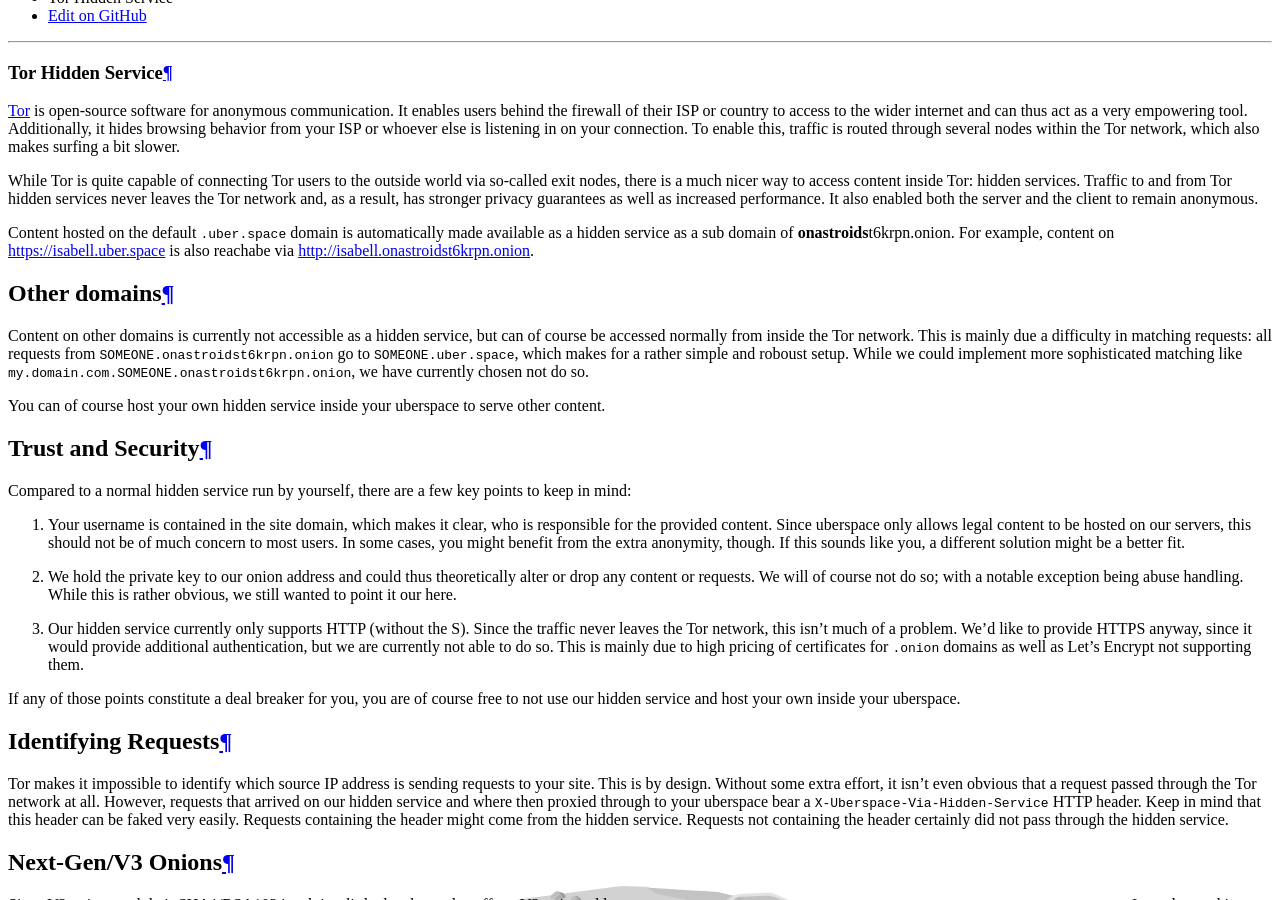
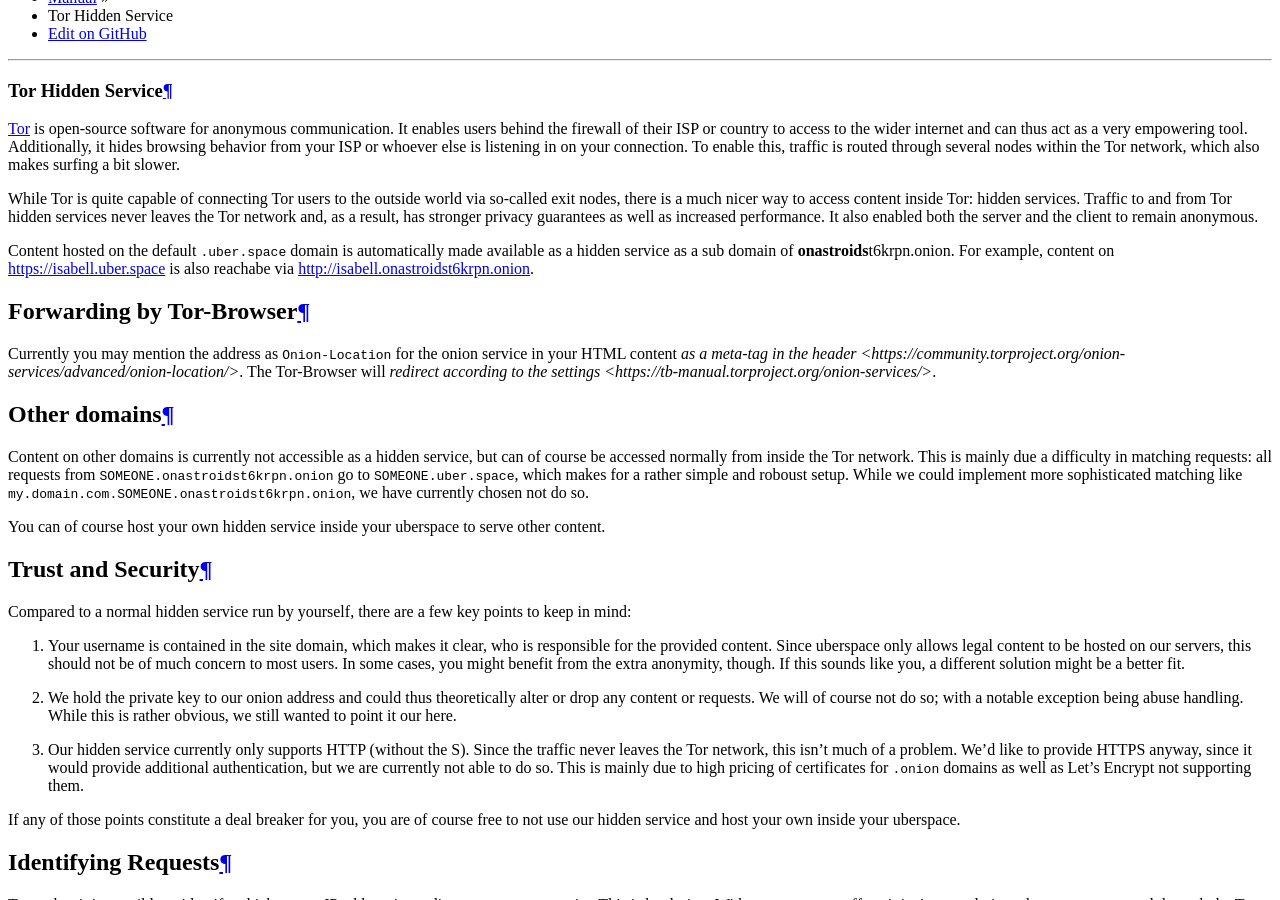
Before and after one commit to Uberspace/manual, a Sphinx documentation site: the page built from source/web-tor.rst, in a window 1280 px wide and 900 px high, scrolled down 1694 px. Built offline with Sphinx 7.4.7 and the Read the Docs theme 2.0.0, drawn with Linux system fonts in a browser that asks for light colours; pages that are not in the unit, such as notebooks, are missing from menus; some of the changed text lies outside the part shown.

Commit message:
on Onion Location
documenting possibility for redirect to Onion Location

```diff
--- a/source/web-tor.rst
+++ b/source/web-tor.rst
@@ -21,6 +21,13 @@
 available as a hidden service as a sub domain of **onastroids**\ t6krpn.onion.
 For example, content on https://isabell.uber.space is also reachabe via
 http://isabell.onastroidst6krpn.onion.
+
+Forwarding by Tor-Browser
+=========================
+
+Currently you may mention the address as ``Onion-Location`` for the onion service in your HTML content
+`as a meta-tag in the header <https://community.torproject.org/onion-services/advanced/onion-location/>`.
+The Tor-Browser will `redirect according to the settings <https://tb-manual.torproject.org/onion-services/>`.
 
 Other domains
 =============
```
